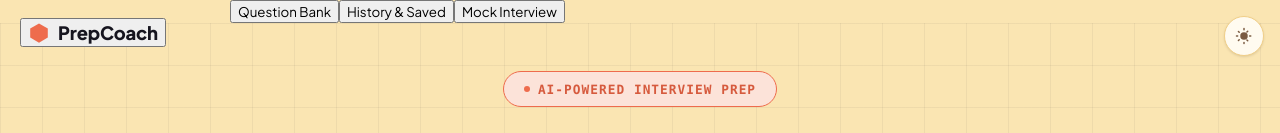
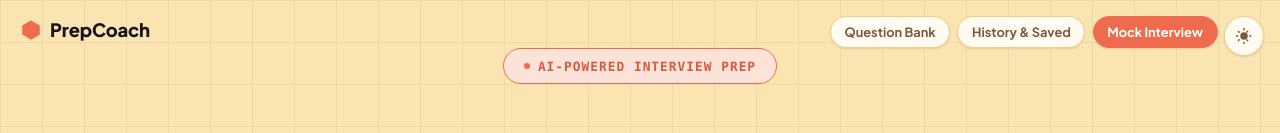
Before and after one commit to amruthamodela06/PrepCoach, a React (Vite) app in the folder frontend/: page / in a window 1280 px wide. Shown: the top 133 px of the page. Built offline with nearby package versions, Linux system fonts and the light colour scheme; no server answers.

Commit message:
style(nav): style clickable BrandMark button, provider status pill, and TopNavActions bar

```diff
--- a/frontend/src/index.css
+++ b/frontend/src/index.css
@@ -131,6 +131,71 @@ button, textarea, input {
   font-size: 1.15rem;
   letter-spacing: -0.01em;
   color: var(--text);
+}
+.brand-mark-btn {
+  pointer-events: auto;
+  border: none;
+  background: transparent;
+  padding: 0;
+  cursor: pointer;
+}
+.brand-provider-pill {
+  font-size: 0.68rem;
+  font-weight: 700;
+  text-transform: uppercase;
+  letter-spacing: 0.04em;
+  padding: 0.15rem 0.5rem;
+  border-radius: 999px;
+  background: var(--surface);
+  border: 1px solid var(--border);
+  color: var(--text-muted);
+}
+
+/* ---------- Top navigation actions ---------- */
+.top-nav-actions {
+  position: fixed;
+  top: 1rem;
+  right: 3.9rem;
+  z-index: 50;
+  display: flex;
+  align-items: center;
+  gap: 0.45rem;
+}
+.top-nav-pill {
+  display: inline-flex;
+  align-items: center;
+  gap: 0.35rem;
+  border: 1px solid var(--border);
+  background: var(--surface);
+  color: var(--text-muted);
+  font-size: 0.8rem;
+  font-weight: 700;
+  padding: 0.45rem 0.85rem;
+  border-radius: 999px;
+  cursor: pointer;
+  box-shadow: var(--shadow);
+  transition: border-color 0.15s, color 0.15s, background-color 0.15s;
+}
+.top-nav-pill:hover,
+.top-nav-pill.active {
+  border-color: var(--primary);
+  color: var(--primary);
+}
+.top-nav-cta {
+  background: var(--primary);
+  border-color: var(--primary);
+  color: #fff;
+}
+.top-nav-cta:hover {
+  color: #fff;
+  filter: brightness(1.07);
+}
+.top-nav-count {
+  background: var(--primary-light);
+  color: var(--primary-dark);
+  padding: 0.08rem 0.42rem;
+  border-radius: 999px;
+  font-size: 0.72rem;
 }
 
 /* ---------- Theme toggle ---------- */
```
